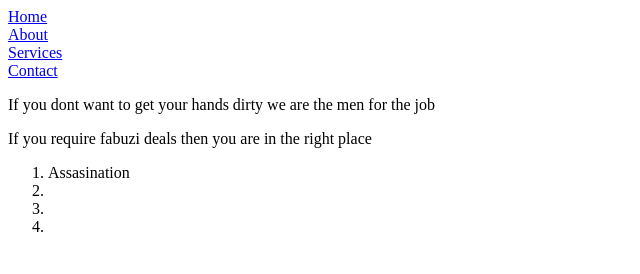
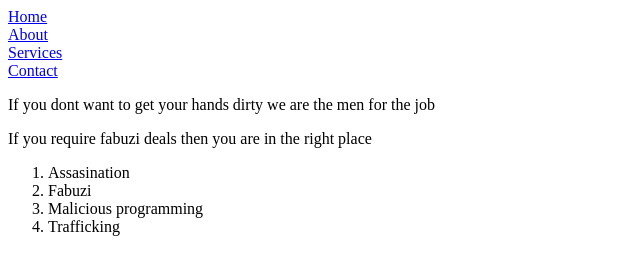
Before and after one commit to Griffinngugi/portfolio, a plain HTML site: page services.html in a window 1280 px wide. Shown: the whole page, without its empty margins (0-640 px from the left). Drawn offline with Linux system fonts and the light colour scheme.

Commit message:
services.html

```diff
--- a/services.html
+++ b/services.html
@@ -18,9 +18,9 @@
 <p>If you require fabuzi deals then you are in the right place</p>
 <ol>
     <li>Assasination</li>
-    <li></li>
-    <li></li>
-    <li></li>
+    <li>Fabuzi</li>
+    <li>Malicious programming</li>
+    <li>Trafficking</li>
 </ol>
 
 
```
